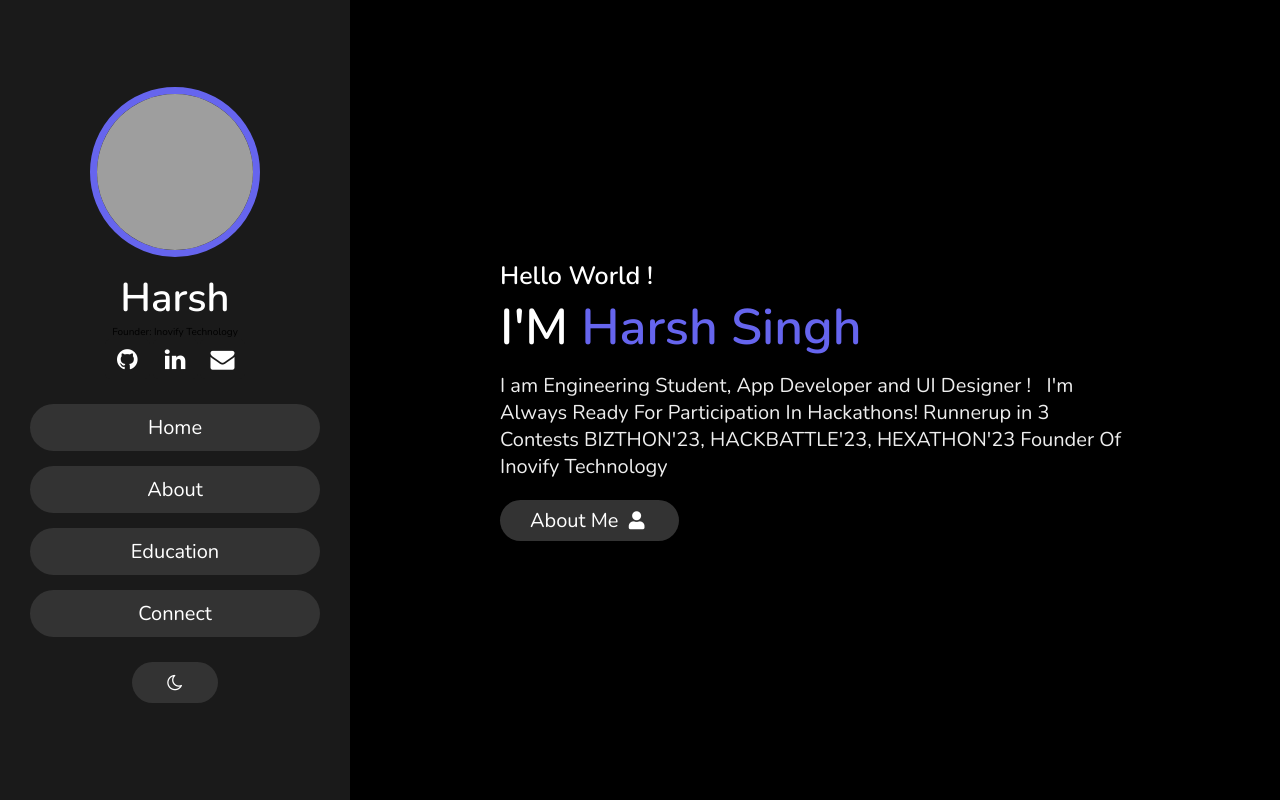
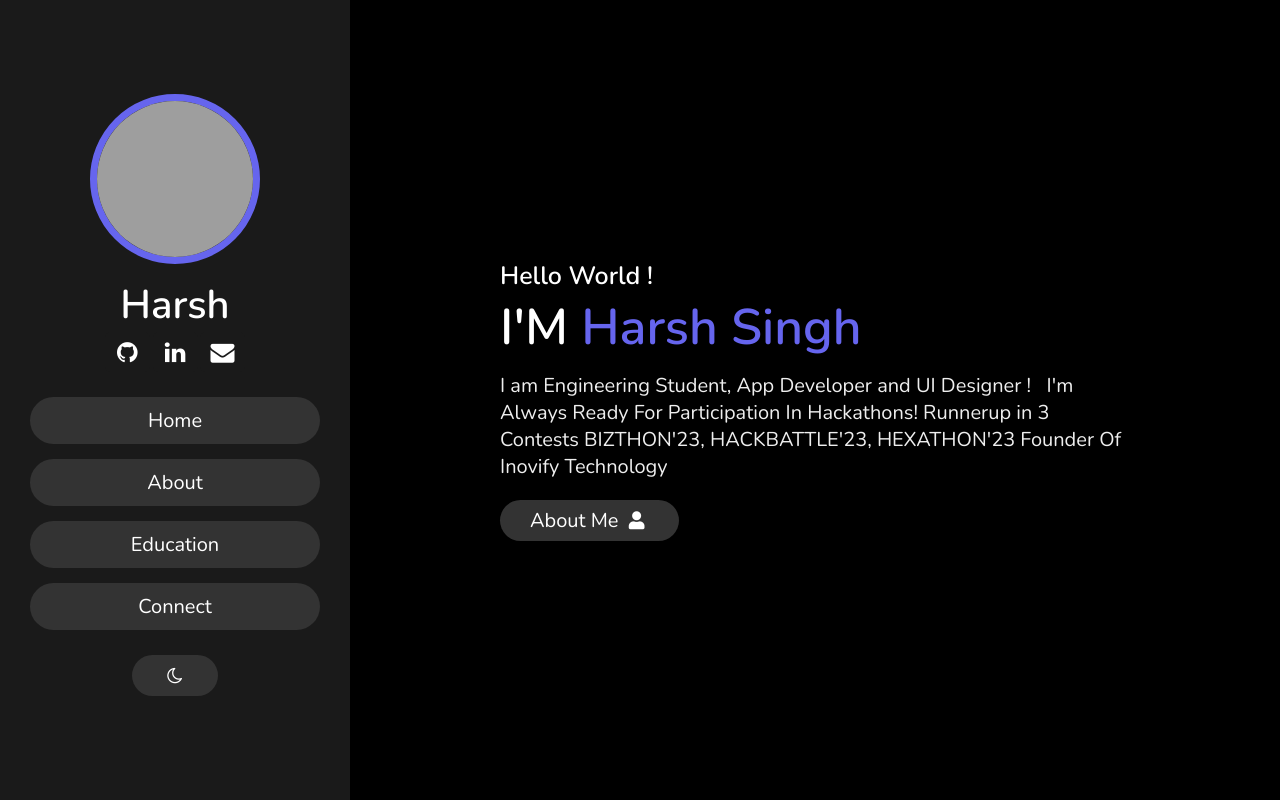
Before and after one commit to harshsingh1605/Portfolio, a plain HTML site: page index.html in a window 1280 px wide. Shown: the top 800 px of the page. Drawn offline with nearby package versions, Linux system fonts and the light colour scheme; grey boxes are pictures that could not be loaded.

Commit message:
Update index.html

```diff
--- a/index.html
+++ b/index.html
@@ -50,7 +50,7 @@
             </script>
 
             <h3 class="name">Harsh</h3>
-            <p class="designation">Founder: Inovify Technology</p>
+
 
             <a href="https://github.com/harshsingh1605" target="_blank"><i class="fa fa-github"></i></a>
             <a href="https://www.linkedin.com/in/harsh-singh-3779b0284?utm_source=share&utm_campaign=share_via&utm_content=profile&utm_medium=android_app" target="_blank"><i class="fa fa-linkedin"></i></a>
```
